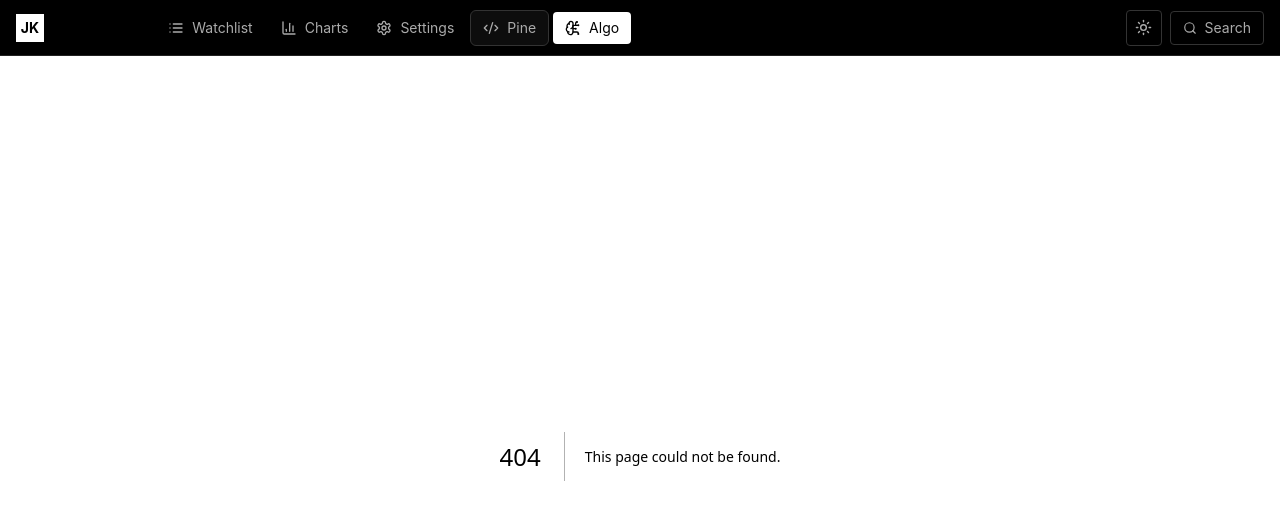
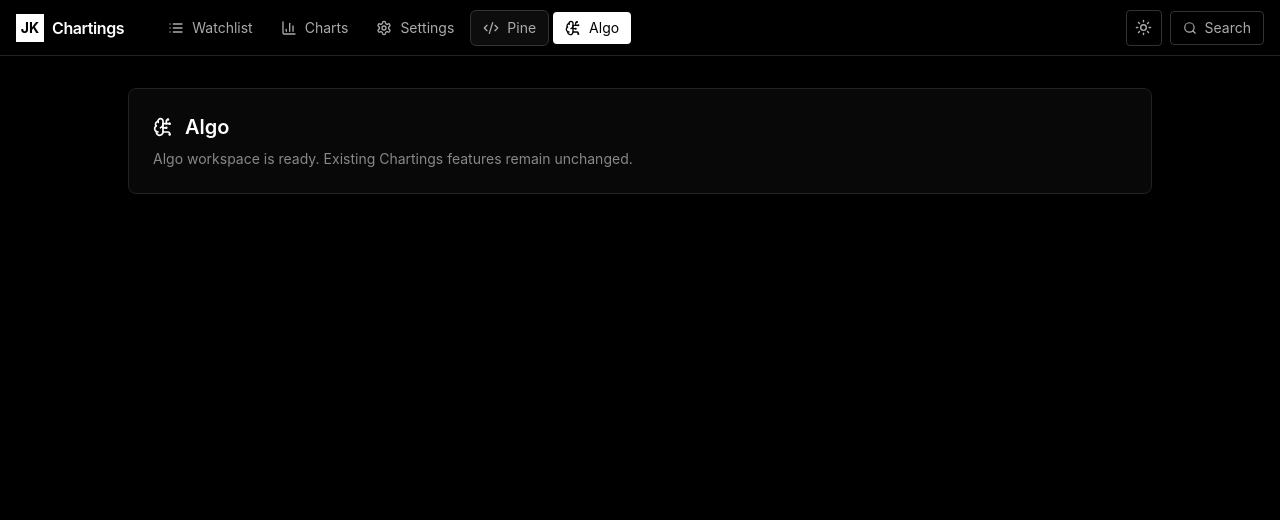
Before and after one commit to nipul830/Jk-chartings, a Next.js app: page /Jk-chartings/algo in a window 1280 px wide. Before the commit this address had no page. Shown: the top 520 px of the page. Built offline with nearby package versions, Linux system fonts and the light colour scheme.

Commit message:
Add Algo page

```diff
--- /dev/null
+++ b/src/app/algo/page.tsx
@@ -0,0 +1,21 @@
+"use client";
+
+import { BrainCircuit } from "lucide-react";
+
+export default function AlgoPage() {
+  return (
+    <main className="min-h-[calc(100vh-56px)] bg-black px-4 py-8">
+      <div className="max-w-5xl mx-auto">
+        <div className="border border-[#222] rounded-lg bg-[#080808] p-6">
+          <div className="flex items-center gap-3 mb-2">
+            <BrainCircuit size={20} />
+            <h1 className="text-xl font-semibold">Algo</h1>
+          </div>
+          <p className="text-sm text-[#888]">
+            Algo workspace is ready. Existing Chartings features remain unchanged.
+          </p>
+        </div>
+      </div>
+    </main>
+  );
+}
```
